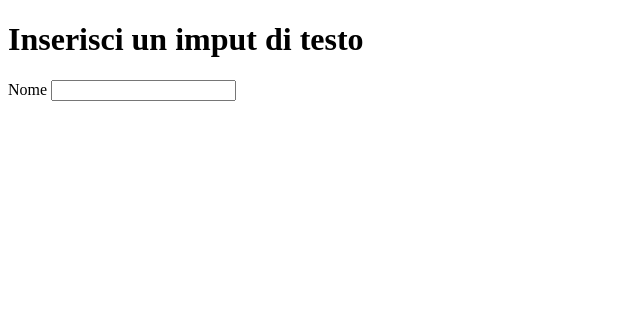
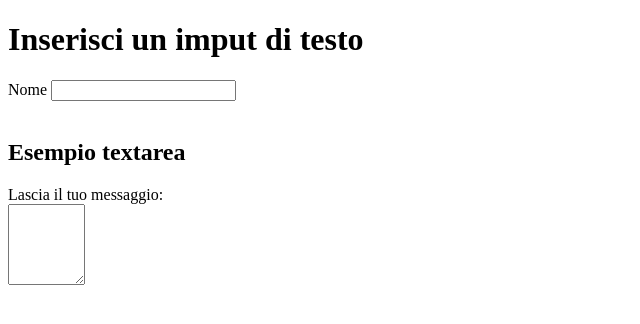
Before and after one commit to Rodobrodo2/EsHTML, a plain HTML site: page es.html.23-28/09/index.html in a window 1280 px wide. Shown: the whole page, without its empty margins (0-640 px from the left). Drawn offline with Linux system fonts and the light colour scheme.

Commit message:
Inserisci una textarea

```diff
--- a/es.html.23-28/09/index.html
+++ b/es.html.23-28/09/index.html
@@ -9,5 +9,12 @@
     <h1>Inserisci un imput di testo</h1>
     <label for="nome">Nome</label>
     <input type="text" id="nome" name="nome"><br><br>
+
+    <h2>Esempio textarea</h2>
+        <form id="myForm">
+            Lascia il tuo messaggio: <br>
+            <textarea name="My_textarea" rows="5" cols="7"></textarea>
+        </form>
+
 </body>
 </html>
```
